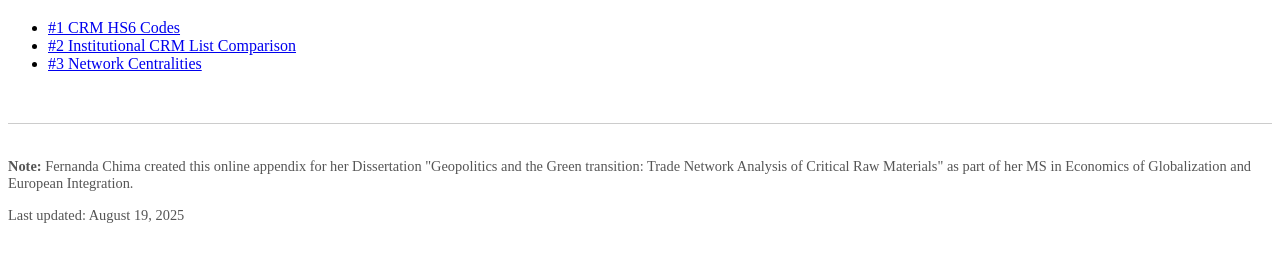
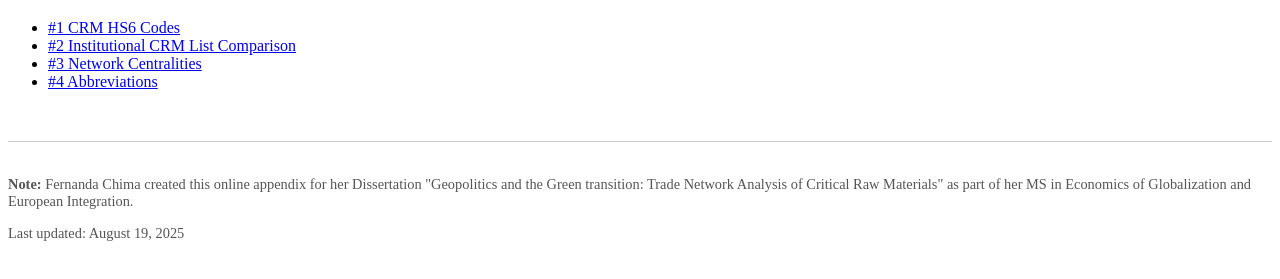
Before and after one commit to ecofchima/CentralityMeasures_CRM, a plain HTML site: page index.html in a window 1280 px wide. Shown: the part 61-340 px from the top of the page. Drawn offline with Linux system fonts and the light colour scheme.

Commit message:
Update index.html

```diff
--- a/index.html
+++ b/index.html
@@ -22,6 +22,7 @@
         <li><a href="crm_summary_and_uses_table.html">#1 CRM HS6 Codes</a></li>
         <li><a href="liststable.html">#2 Institutional CRM List Comparison</a></li>
         <li><a href="combined_tb2.html">#3 Network Centralities</a></li>
+        <li><a href="abbreviations.html">#4 Abbreviations</a></li>
     </ul>
 
     <footer>
```
